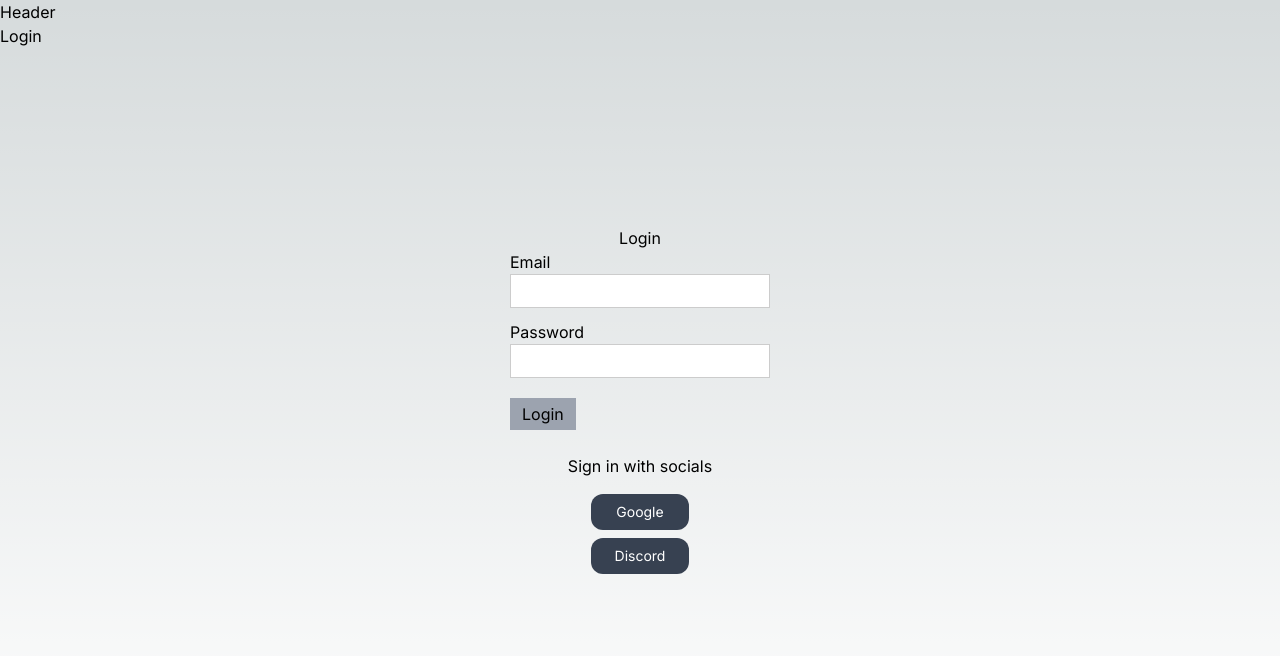
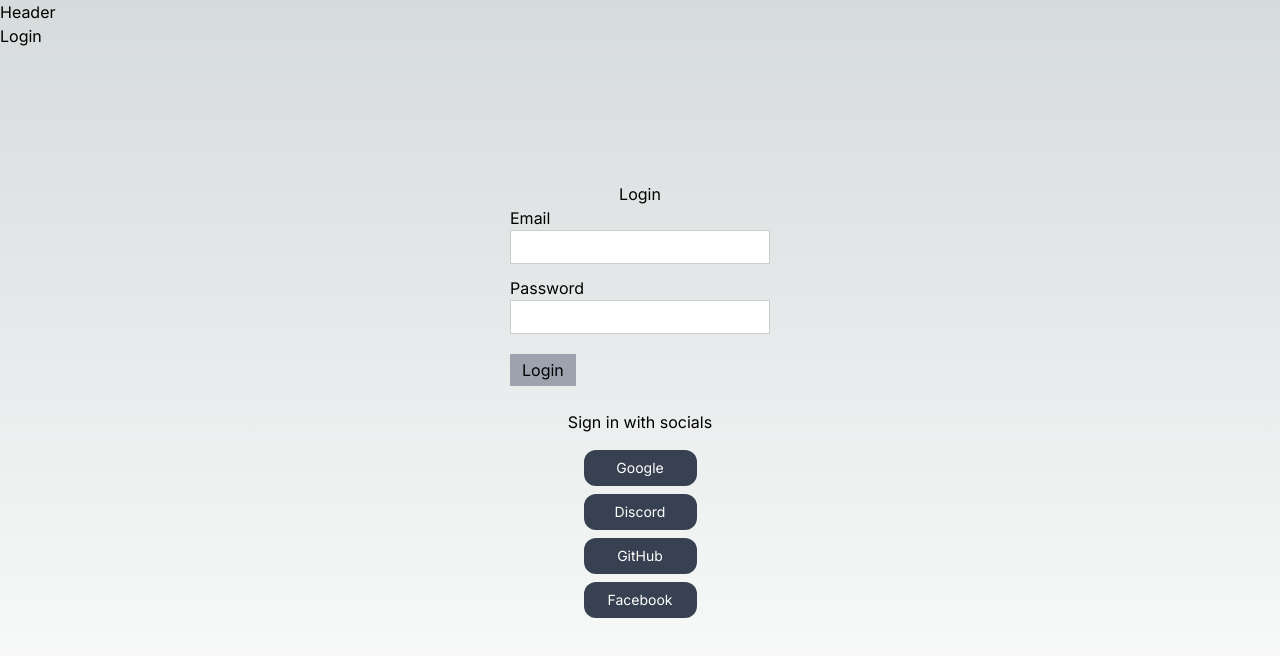
Before and after one commit to rowgregory/nextjs-portfolio2023, a Next.js app: page /login in a window 1280 px wide. Shown: the top 656 px of the page. Built offline with nearby package versions, Linux system fonts and the light colour scheme; no server answers.

Commit message:
add fb and github login providers

```diff
--- a/app/login/page.jsx
+++ b/app/login/page.jsx
@@ -121,10 +121,23 @@ const LoginPage = () => {
           Google
         </button>
         <button
-          className='text-sm bg-gray-700 text-white py-2 px-6 rounded-xl disabled:opacity-25'
+          className='text-sm bg-gray-700 text-white py-2 px-6 rounded-xl disabled:opacity-25 mb-2'
           onClick={() => signIn('discord')}
         >
           Discord
+        </button>
+        <button
+          className='text-sm bg-gray-700 text-white py-2 px-6 rounded-xl disabled:opacity-25 mb-2'
+          onClick={() => signIn('github')}
+        >
+          GitHub
+        </button>
+
+        <button
+          className='text-sm bg-gray-700 text-white py-2 px-6 rounded-xl disabled:opacity-25'
+          onClick={() => signIn('facebook')}
+        >
+          Facebook
         </button>
       </div>
     </motion.div>
--- a/pages/api/auth/[...nextauth].jsx
+++ b/pages/api/auth/[...nextauth].jsx
@@ -1,6 +1,8 @@
 import NextAuth from 'next-auth';
 import GoogleProvider from 'next-auth/providers/google';
 import DiscordProvider from 'next-auth/providers/discord';
+import GithubProvider from 'next-auth/providers/github';
+import FacebookProvider from 'next-auth/providers/facebook';
 import { PrismaAdapter } from '@auth/prisma-adapter';
 import prisma from '../../../prisma/client';
 
@@ -15,6 +17,14 @@ export const authOptions = {
     DiscordProvider({
       clientId: process.env.DISCORD_CLIENT_ID,
       clientSecret: process.env.DISCORD_CLIENT_SECRET,
+    }),
+    GithubProvider({
+      clientId: process.env.GITHUB_CLIENT_ID,
+      clientSecret: process.env.GITHUB_CLIENT_SECRET,
+    }),
+    FacebookProvider({
+      clientId: process.env.FACEBOOK_CLIENT_ID,
+      clientSecret: process.env.FACEBOOK_CLIENT_SECRET,
     }),
   ],
   callbacks: {
```
